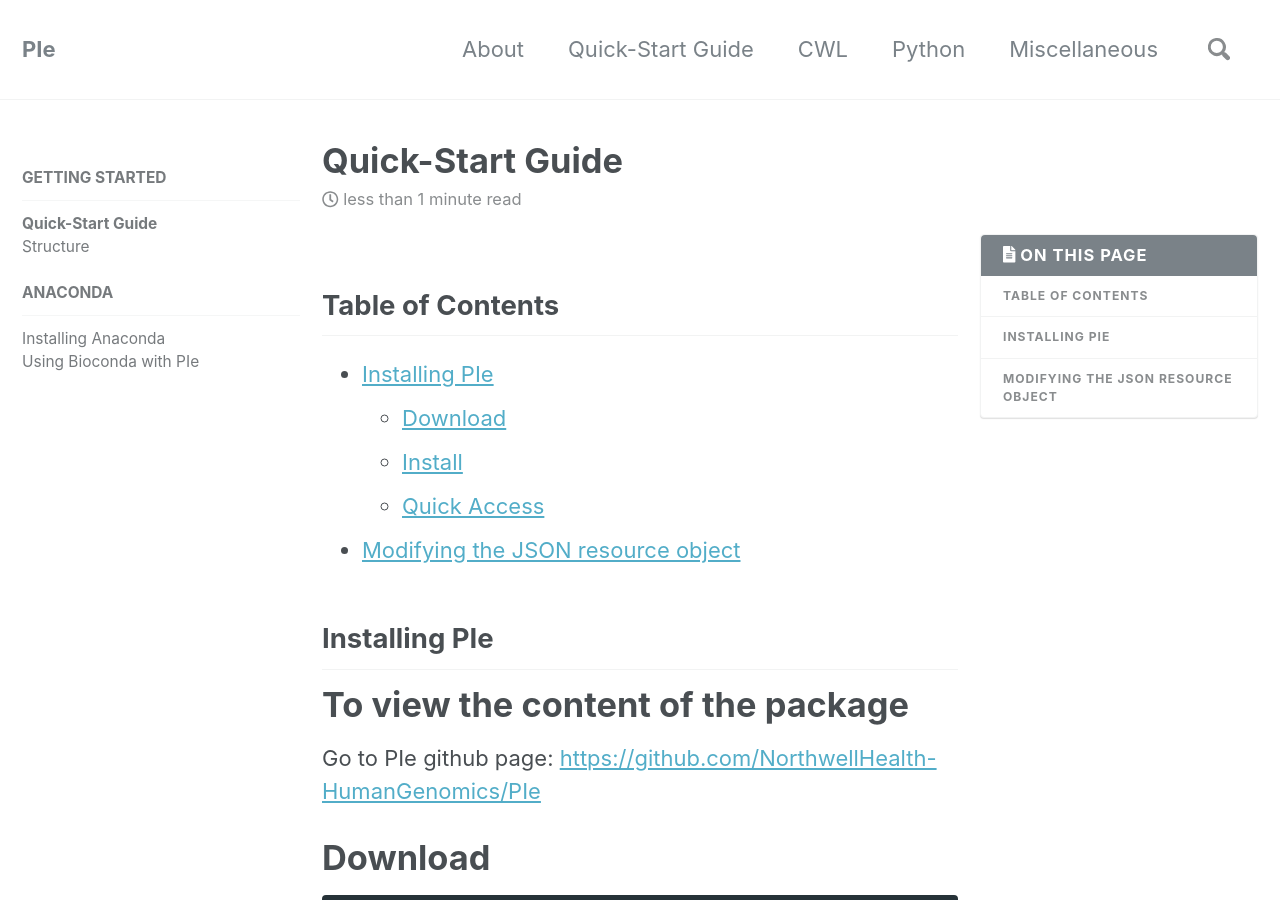
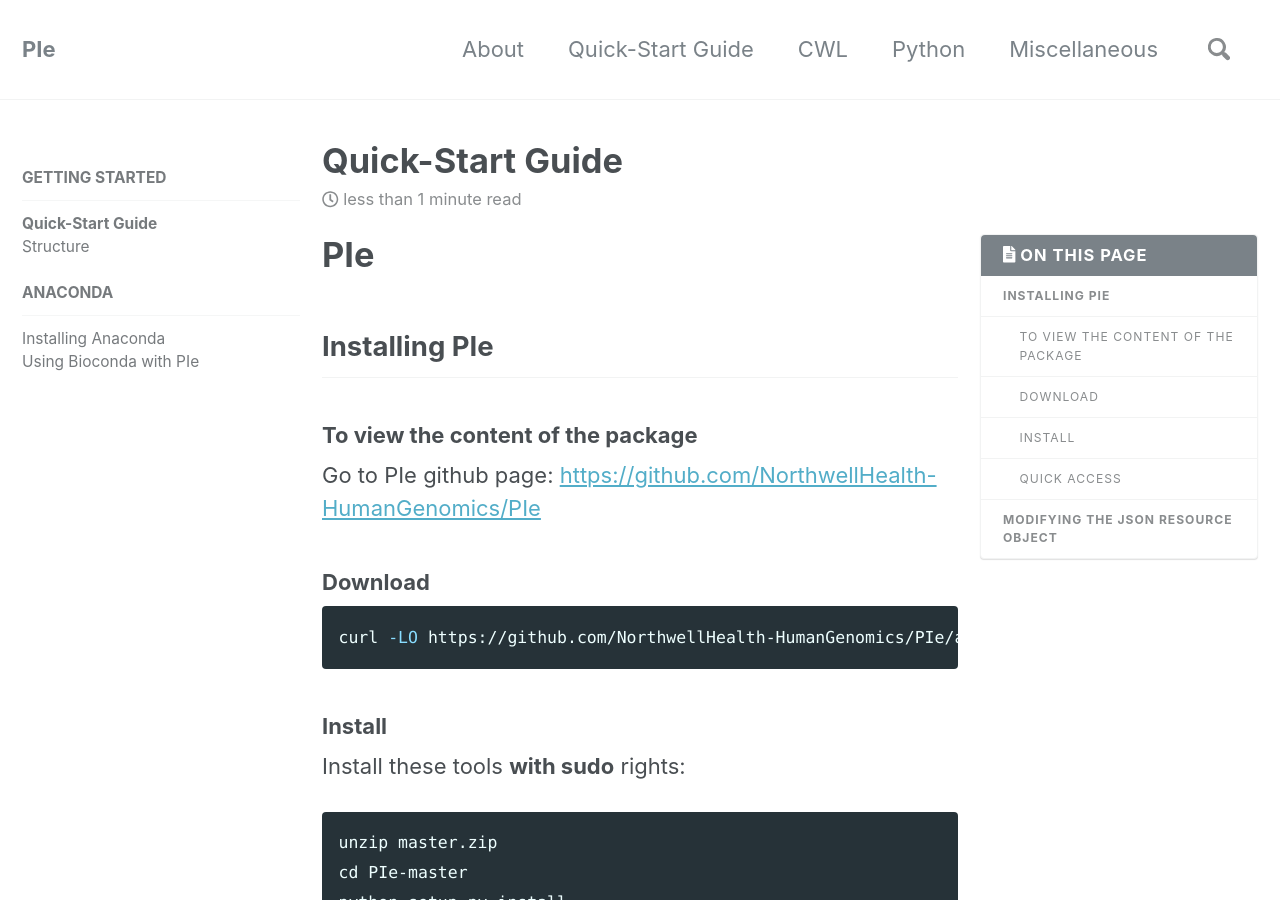
Before and after one commit to rhshah/PIe, a Jekyll site: the page built from docs/_docs/01-quick-start-guide.md, in a window 1280 px wide and 900 px high. Built offline with Jekyll 4.4.1, drawn with Linux system fonts in a browser that asks for light colours; nearby versions of some CDN libraries.

Commit message:
Remove Table of content as its redundant

````diff
--- a/docs/_docs/01-quick-start-guide.md
+++ b/docs/_docs/01-quick-start-guide.md
@@ -12,32 +12,21 @@ toc: true
 [^anaconda]: See [**Anaconda** page]({{ "/docs/anaconda/" | relative_url }}) for installing miniconda and using bioconda for bioinformatics tools.
 [^bioconda]: See [**Bioconda** page]({{ "/docs/bioconda/" | relative_url }}) for Using bioconda to install bioinformatics tools.
 
-## Table of Contents
-
-- [Installing PIe](#installing-anaconda)
-	- [Download](#download)
-	- [Install](#install)
-    - [Quick Access](#quick-access)
-- [Modifying the JSON resource object](#modifying-the-json-resource-object)
+# PIe
 
 ## Installing PIe
 
-To view the content of the package
-==================================
+### To view the content of the package
 
 Go to PIe github page: <https://github.com/NorthwellHealth-HumanGenomics/PIe>
 
-Download
-========
-
-
+### Download
 
 ```bash
 curl -LO https://github.com/NorthwellHealth-HumanGenomics/PIe/archive/master.zip
 ```
 
-Install
-=======
+### Install
 
 Install these tools **with sudo** rights:
 
@@ -55,8 +44,7 @@ cd PIe-master
 python setup.py install --user
 ```
 
-Quick Access
-============
+### Quick Access
 
 Add following to your **.bashrc** or **.bash_profile** for accessing the `pie_*` tools:
 
````
Also changed, not shown: docs/_docs/03-anaconda.md (+1 -14 lines), docs/_docs/04-bioconda.md (+2 -10 lines).
